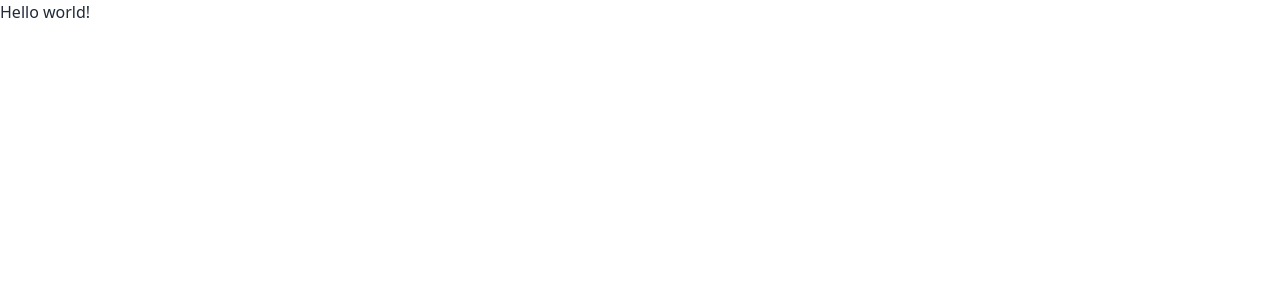
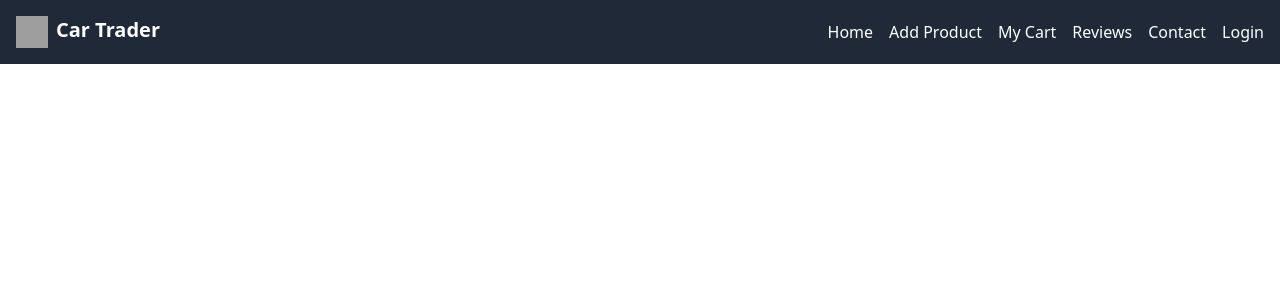
Before and after one commit to sowmik-sec/car-trader-client, a React (Vite) app: page / in a window 1280 px wide. Shown: the top 300 px of the page. Built offline with nearby package versions, Linux system fonts and the light colour scheme; grey boxes are pictures that could not be loaded.

Commit message:
create navbar

```diff
--- /dev/null
+++ b/src/components/Navbar/Navbar.jsx
@@ -0,0 +1,126 @@
+import { useState } from "react";
+import { Link } from "react-router-dom";
+
+const Navbar = () => {
+  const [user, setUser] = useState(null); // Replace this with actual user authentication logic
+  const [isOpen, setIsOpen] = useState(false);
+
+  const toggleMenu = () => {
+    setIsOpen(!isOpen);
+  };
+
+  return (
+    <nav className="bg-gray-800 p-4">
+      <div className="container mx-auto flex justify-between items-center">
+        <div className="flex items-center">
+          <Link to="/" className="text-white hover:text-gray-400 flex">
+            <img
+              src="https://static.vecteezy.com/system/resources/thumbnails/032/752/217/small_2x/super-car-logo-icon-ai-generative-free-png.png"
+              alt="Car Trader Logo"
+              className="h-8 w-8 mr-2"
+            />
+            <span className="text-white text-xl font-bold">Car Trader</span>
+          </Link>
+        </div>
+        <div className="hidden md:flex space-x-4">
+          <Link to="/" className="text-white hover:text-gray-400">
+            Home
+          </Link>
+          <Link to="/add-product" className="text-white hover:text-gray-400">
+            Add Product
+          </Link>
+          <Link to="/my-cart" className="text-white hover:text-gray-400">
+            My Cart
+          </Link>
+          <Link to="/reviews" className="text-white hover:text-gray-400">
+            Reviews
+          </Link>
+          <Link to="/contact" className="text-white hover:text-gray-400">
+            Contact
+          </Link>
+          {user ? (
+            <button
+              onClick={() => setUser(null)}
+              className="text-white hover:text-gray-400"
+            >
+              Logout
+            </button>
+          ) : (
+            <Link to="/login" className="text-white hover:text-gray-400">
+              Login
+            </Link>
+          )}
+        </div>
+        <div className="md:hidden flex items-center">
+          <button
+            onClick={toggleMenu}
+            className="text-white focus:outline-none focus:text-gray-400"
+          >
+            <svg
+              className="h-6 w-6"
+              xmlns="http://www.w3.org/2000/svg"
+              fill="none"
+              viewBox="0 0 24 24"
+              stroke="currentColor"
+            >
+              <path
+                strokeLinecap="round"
+                strokeLinejoin="round"
+                strokeWidth="2"
+                d="M4 6h16M4 12H4m0 6h16"
+              />
+            </svg>
+          </button>
+        </div>
+      </div>
+      {isOpen && (
+        <div className="md:hidden">
+          <Link to="/" className="block px-2 py-1 text-white hover:bg-gray-700">
+            Home
+          </Link>
+          <Link
+            to="/add-product"
+            className="block px-2 py-1 text-white hover:bg-gray-700"
+          >
+            Add Product
+          </Link>
+          <Link
+            to="/my-cart"
+            className="block px-2 py-1 text-white hover:bg-gray-700"
+          >
+            My Cart
+          </Link>
+          <Link
+            to="/reviews"
+            className="block px-2 py-1 text-white hover:bg-gray-700"
+          >
+            Reviews
+          </Link>
+          <Link
+            to="/contact"
+            className="block px-2 py-1 text-white hover:bg-gray-700"
+          >
+            Contact
+          </Link>
+          {user ? (
+            <button
+              onClick={() => setUser(null)}
+              className="block w-full text-left px-2 py-1 text-white hover:bg-gray-700"
+            >
+              Logout
+            </button>
+          ) : (
+            <Link
+              to="/login"
+              className="block px-2 py-1 text-white hover:bg-gray-700"
+            >
+              Login
+            </Link>
+          )}
+        </div>
+      )}
+    </nav>
+  );
+};
+
+export default Navbar;
--- /dev/null
+++ b/src/layout/Root.jsx
@@ -0,0 +1,13 @@
+import { Outlet } from "react-router-dom";
+import Navbar from "../components/Navbar/Navbar";
+
+function Root() {
+  return (
+    <div>
+      <Navbar />
+      <Outlet />
+    </div>
+  );
+}
+
+export default Root;
--- a/src/routes/Routes.jsx
+++ b/src/routes/Routes.jsx
@@ -1,9 +1,10 @@
 import { createBrowserRouter } from "react-router-dom";
+import Root from "../layout/Root";
 
 const router = createBrowserRouter([
   {
     path: "/",
-    element: <div>Hello world!</div>,
+    element: <Root />,
   },
 ]);
 
```
